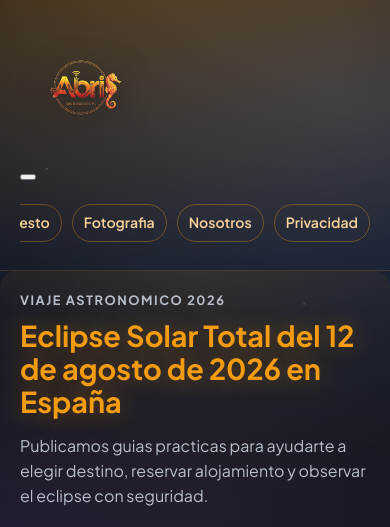
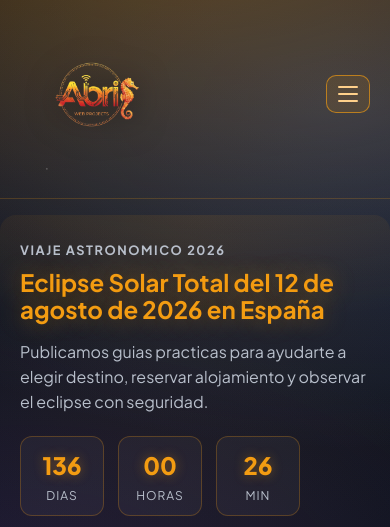
Before and after one commit to AbeFerramos/Eclipse2026, a plain HTML site: page index.html in a window 390 px wide. Shown: the top 527 px of the page. Drawn offline with nearby package versions, Linux system fonts and the light colour scheme.

Commit message:
Add files via upload

```diff
--- a/css/style.css
+++ b/css/style.css
@@ -37,12 +37,13 @@ section[id] {
 .site-header {
     max-width: 1180px;
     margin: 0 auto;
-    padding: 24px 20px;
+    padding: 20px 20px;
     display: flex;
     align-items: center;
     justify-content: space-between;
-    gap: 24px;
+    gap: 12px;
     border-bottom: 1px solid rgba(243, 156, 18, 0.2);
+    margin-bottom: 24px;
 }
 
 .logo-link {
@@ -50,7 +51,7 @@ section[id] {
 }
 
 .logo-img {
-    width: 150px;
+    width: 210px;
     height: auto;
     display: block;
     filter: drop-shadow(0 4px 16px rgba(0, 0, 0, 0.5));
@@ -63,10 +64,35 @@ section[id] {
 
 .top-nav {
     display: flex;
-    gap: 12px;
-    flex-wrap: wrap;
+    gap: 20px;
+    flex-wrap: nowrap;
     align-items: center;
     justify-content: flex-end;
+    margin-left: 12px;
+}
+
+.menu-toggle {
+    display: none;
+    width: 44px;
+    height: 38px;
+    border: 1px solid rgba(243, 156, 18, 0.65);
+    border-radius: 10px;
+    background: rgba(243, 156, 18, 0.1);
+    align-items: center;
+    justify-content: center;
+    gap: 5px;
+    flex-direction: column;
+    cursor: pointer;
+}
+
+.menu-toggle span {
+    display: block;
+    width: 20px;
+    height: 2px;
+    background: #ffd08a;
+    border-radius: 999px;
+    transform-origin: center;
+    transition: transform 0.24s ease, opacity 0.2s ease;
 }
 
 .top-nav a {
@@ -76,7 +102,7 @@ section[id] {
     font-size: 0.92rem;
     border: 1px solid rgba(243, 156, 18, 0.35);
     border-radius: 999px;
-    padding: 8px 12px;
+    padding: 3px 10px;
     transition: all 0.2s ease;
 }
 
@@ -105,8 +131,8 @@ footer {
 }
 
 .hero-section {
-    padding-top: 20px;
-    padding-bottom: 24px;
+    padding-top: 26px;
+    padding-bottom: 30px;
     background:
         radial-gradient(circle at 50% 0%, rgba(243, 156, 18, 0.1), transparent 46%);
     border-radius: 16px;
@@ -123,10 +149,11 @@ footer {
 
 .hero-copy h1 {
     margin: 8px 0 12px;
-    font-size: clamp(1.8rem, 3.4vw, 3rem);
+    font-size: clamp(1.5rem, 2.65vw, 2.6rem);
     line-height: 1.15;
     color: var(--sun);
     text-shadow: 0 0 24px rgba(243, 156, 18, 0.42);
+    white-space: nowrap;
 }
 
 .hero-copy p,
@@ -229,8 +256,8 @@ footer {
 }
 
 #info-panel {
-    padding-top: 24px;
-    padding-bottom: 10px;
+    padding-top: 30px;
+    padding-bottom: 16px;
 }
 
 .info-card {
@@ -336,8 +363,8 @@ footer {
 
 .travel-guide-section,
 .content-section {
-    padding-top: 34px;
-    padding-bottom: 10px;
+    padding-top: 40px;
+    padding-bottom: 14px;
 }
 
 .section-title {
@@ -605,26 +632,63 @@ footer p {
 
 @media (max-width: 760px) {
     .site-header {
-        flex-direction: column;
-        align-items: flex-start;
+        display: grid;
+        grid-template-columns: 1fr auto;
+        align-items: center;
+        row-gap: 10px;
+        margin-bottom: 16px;
+    }
+
+    .menu-toggle {
+        display: inline-flex;
     }
 
     .top-nav {
+        display: flex;
+        grid-column: 1 / -1;
         width: 100%;
-        flex-wrap: nowrap;
-        overflow-x: auto;
-        gap: 10px;
-        padding-bottom: 4px;
+        flex-wrap: wrap;
+        gap: 9px;
+        margin-left: 0;
+        justify-content: flex-start;
+        padding: 0;
+        max-height: 0;
+        opacity: 0;
+        overflow: hidden;
+        transform: translateY(-8px);
+        pointer-events: none;
+        transition: max-height 0.28s ease, opacity 0.22s ease, transform 0.22s ease, padding 0.22s ease;
+    }
+
+    .site-header.menu-open .top-nav {
+        max-height: 260px;
+        opacity: 1;
+        transform: translateY(0);
+        pointer-events: auto;
+        padding: 10px 0 2px;
+    }
+
+    .site-header.menu-open .menu-toggle span:nth-child(1) {
+        transform: translateY(7px) rotate(45deg);
+    }
+
+    .site-header.menu-open .menu-toggle span:nth-child(2) {
+        opacity: 0;
+    }
+
+    .site-header.menu-open .menu-toggle span:nth-child(3) {
+        transform: translateY(-7px) rotate(-45deg);
     }
 
     .top-nav a {
-        white-space: nowrap;
-        font-size: 0.88rem;
-        padding: 7px 11px;
+        white-space: normal;
+        font-size: 0.82rem;
+        line-height: 1.2;
+        padding: 5px 9px;
     }
 
     .logo-img {
-        width: 126px;
+        width: 148px;
     }
 
     #map {
@@ -642,4 +706,8 @@ footer p {
     .section-title {
         font-size: 1.45rem;
     }
+
+    .hero-copy h1 {
+        white-space: normal;
+    }
 }
```
